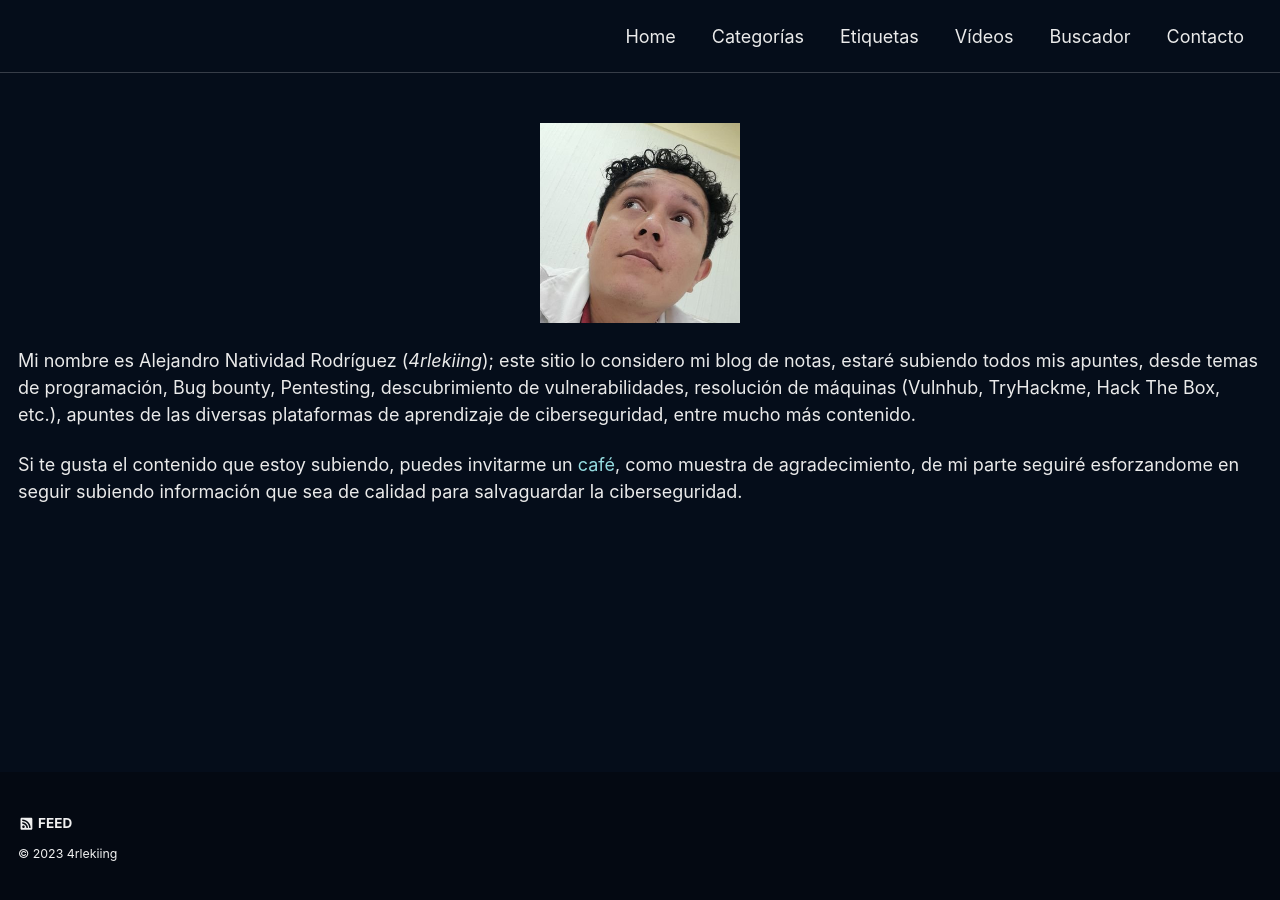
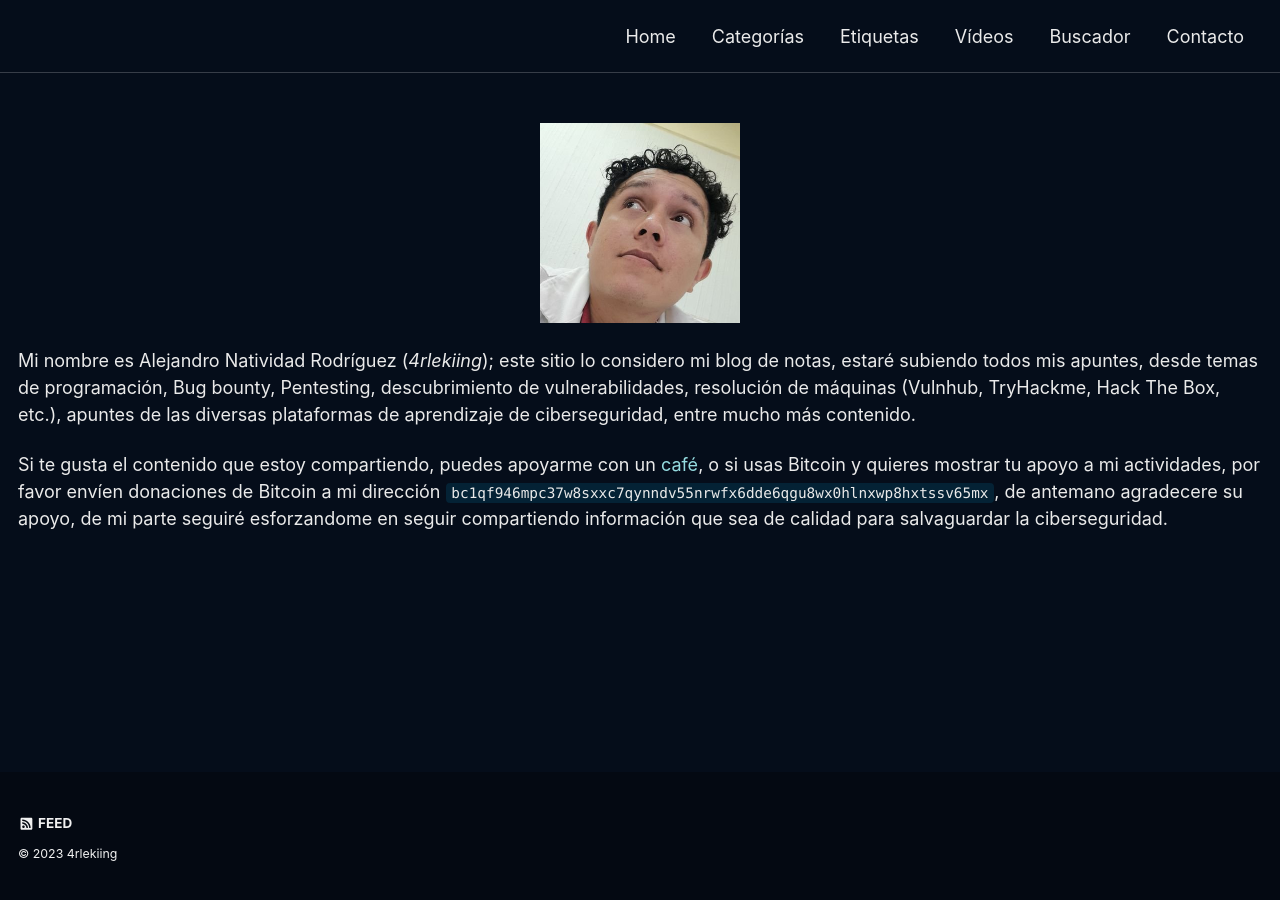
Before and after one commit to 4rleking/4rleking.github.io, a Jekyll site: the page built from _pages/about.md, in a window 1280 px wide. Built offline with Jekyll 4.4.1, drawn with Linux system fonts in a browser that asks for light colours; cached includes are drawn as plain includes; a script that is not in the unit is left out.

Commit message:
Update about.md

```diff
--- a/_pages/about.md
+++ b/_pages/about.md
@@ -13,4 +13,4 @@ date: 2020-01-29
 
 Mi nombre es Alejandro Natividad Rodríguez (*4rlekiing*); este sitio lo considero mi blog de notas, estaré subiendo todos mis apuntes, desde temas de programación, Bug bounty, Pentesting, descubrimiento de vulnerabilidades, resolución de máquinas (Vulnhub, TryHackme, Hack The Box, etc.), apuntes de las diversas plataformas de aprendizaje de ciberseguridad, entre mucho más contenido.
 
-Si te gusta el contenido que estoy subiendo, puedes invitarme un [café](https://www.buymeacoffee.com/4rlekiing), como muestra de agradecimiento, de mi parte seguiré esforzandome en seguir subiendo información que sea de calidad para salvaguardar la ciberseguridad.
+Si te gusta el contenido que estoy compartiendo, puedes apoyarme con un [café](https://www.buymeacoffee.com/4rlekiing), o si usas Bitcoin y quieres mostrar tu apoyo a mi actividades, por favor envíen donaciones de Bitcoin a mi dirección `bc1qf946mpc37w8sxxc7qynndv55nrwfx6dde6qgu8wx0hlnxwp8hxtssv65mx`, de antemano agradecere su apoyo, de mi parte seguiré esforzandome en seguir compartiendo información que sea de calidad para salvaguardar la ciberseguridad.
```
